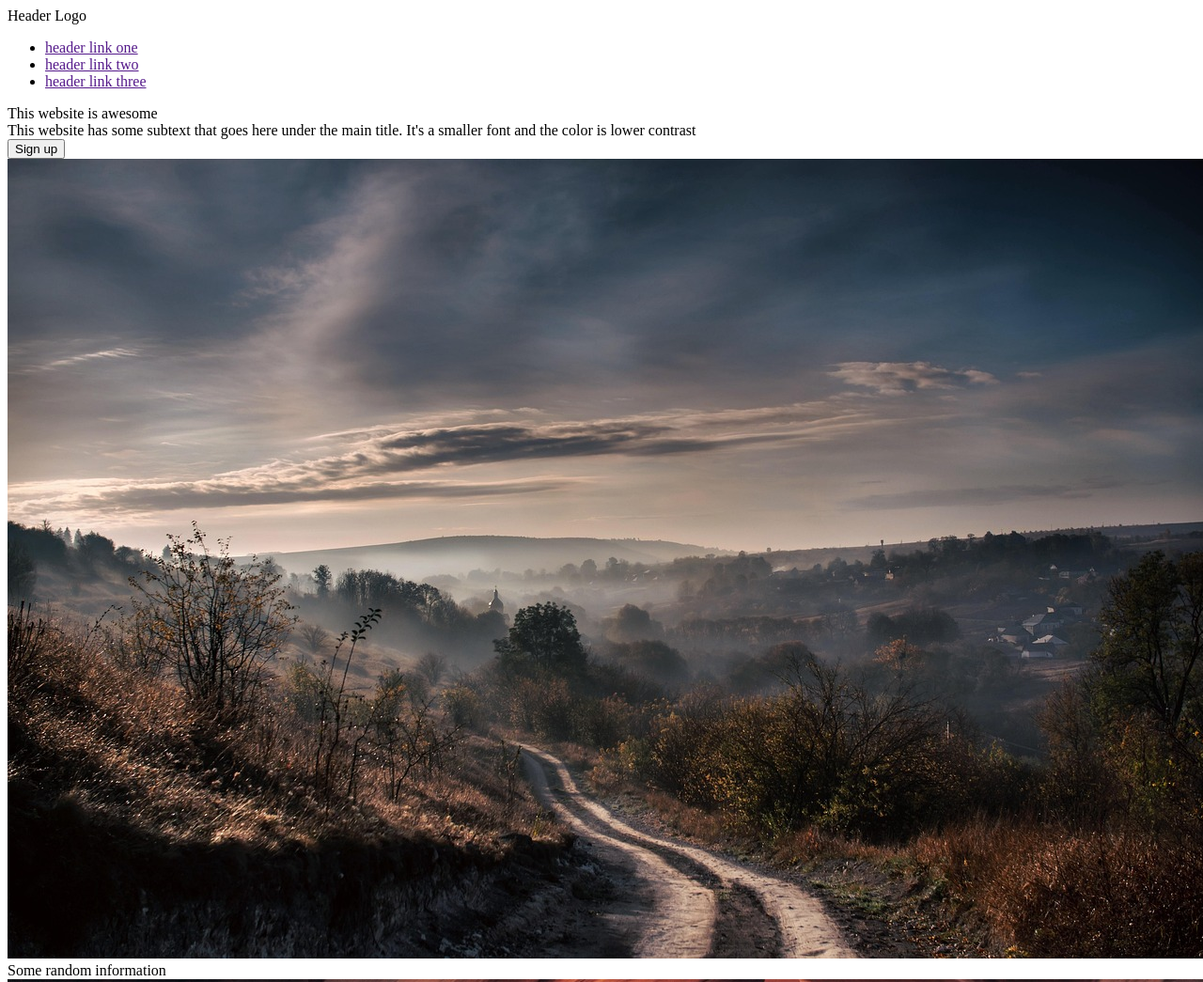
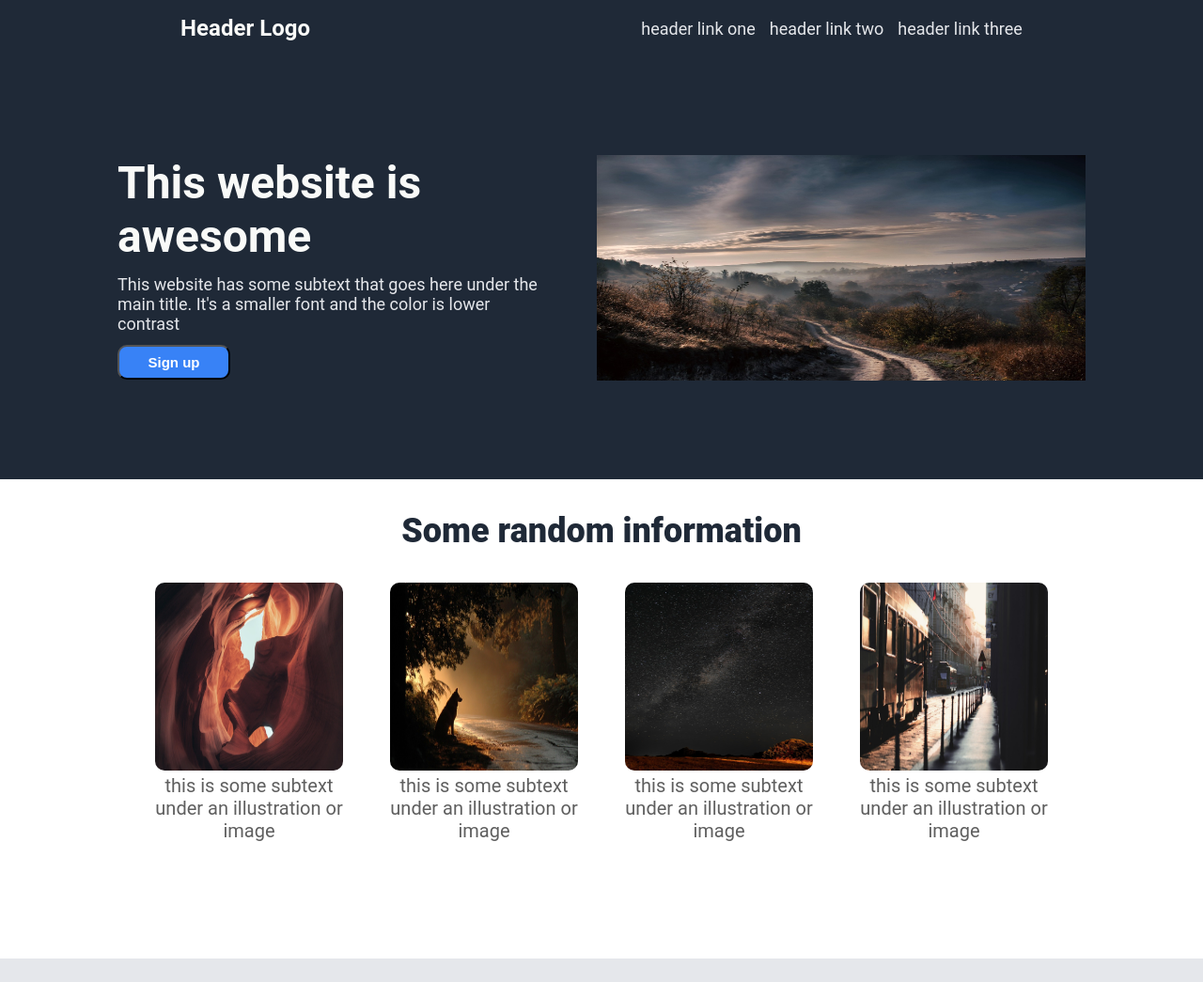
Before and after one commit to AdityaGayan/Landing-Page, a plain HTML site: page index.html in a window 1280 px wide. Shown: the top 1045 px of the page at 94% size. Drawn offline with Linux system fonts and the light colour scheme.

Commit message:
styled the header, images and quote part

```diff
--- a/index.html
+++ b/index.html
@@ -4,6 +4,7 @@
     <meta charset="UTF-8">
     <meta name="viewport" content="width=device-width, initial-scale=1.0">
     <title>Landing-Page</title>
+    <link rel="stylesheet" href="styles.css">
 </head>
 <body>
     <div class="header">
@@ -26,6 +27,8 @@
     </div>
     <div class="mainbody">
         <div class="title">Some random information</div>
+        <div class="cards">
+
             <div class="card">
                 <img src="./images/antelope.jpg" alt="antelope">
                 <div class="text">this is some subtext under an illustration or image</div>
@@ -43,15 +46,21 @@
                 <div class="text">this is some subtext under an illustration or image</div>
             </div>
         </div>
+    </div>
     <div class="quotepart">
-        <div class="quote">This is an inspiring quote or a testimonial from a customer. Maybe it's just filling up space, or maybe people will actually read it. Who knows? All is that it looks nice</div>
+        <div class="quote">This is an inspiring quote or a testimonial from a customer. Maybe it's just filling up space, or maybe people will actually read it. Who knows? All I know is that it looks nice</div>
         <div class="person">-Thor, God of Thunder</div>
     </div>
     <div class="call">
         <div class="box">
+            <div class="textbox">
+
                 <div class="titlebox">Call to action! It's time!</div>
-            div.
+                <div class="sign"></div>
+            </div>
+            <button class="sign">Sign up</button>
         </div>
     </div>
+    <div class="footer">Copyright @ The Odin Project 2025</div>
 </body>
 </html>
--- /dev/null
+++ b/styles.css
@@ -0,0 +1,126 @@
+body{
+    margin: 0;
+    padding: 0;
+    font-family: "Roboto", sans-serif;
+}
+
+/*header part*/
+.header{
+    background-color: #1f2937;
+}
+ul{
+    list-style: none;
+    display: flex;
+    margin: 0;
+    padding: 0;
+    gap: 15px;
+}
+a, .small{
+    text-decoration: none;
+    color: #E5E7EB;
+    font-size: 18px;
+}
+.first{
+    display: flex;
+    justify-content: space-around;
+    align-items: center;
+    padding: 16px;
+}
+
+.logo{
+    color: #F9FAF8;
+    font-size: 24px;
+    font-weight: 700;
+}
+
+.second{
+    display: flex;
+    justify-content: center;
+    gap: 60px;
+    align-items: center;
+    height: 450px;
+}
+
+.header-content{
+    display: flex;
+    flex-direction: column;
+    width: 450px;
+    gap: 12px;
+}
+.second img{
+    height: 240px;
+    width: 520px;
+}
+.bold{
+    font-size: 48px;
+    color: #F9FAF8;
+    font-weight: 700;
+    margin: 0;
+    padding: 0;
+}
+button{
+    background-color: #3882F6;
+    width: 120px;
+    font-size: 15px;
+    padding: 8px;
+    color: white;
+    font-weight: 600;
+    border-radius: 10px;
+}
+
+/*main body part*/
+
+.title{
+    font-size: 36px;
+    font-weight: 900;
+    color: #1f2937;
+    height: 110px;
+    display: flex;
+    justify-content: center;
+    align-items: center;
+}
+
+.card img{
+    height: 200px;
+    width: 200px;
+    border-radius: 10px;
+}
+
+.cards{
+    display: flex;
+    justify-content: center;
+    gap: 50px;
+    height: 400px;
+}
+.card{
+    width:200px;
+}
+.text{
+    text-align: center;
+    font-size: 20px;
+    color: rgb(95, 95, 95);
+}
+
+/*quote part*/
+.quotepart{
+    background-color: #E5E7EB;
+    display: flex;
+    flex-direction: column;
+    justify-content: center;
+    align-items: center;
+    height: 450px;
+}
+.quote{
+    color: #1f2937;
+    font-size: 36px;
+    width: 900px;
+    font-style: italic;
+}
+.person{
+    width: 750px;
+    text-align: right;
+    font-weight: 900;
+    font-size: 20px;
+}
+
+/*sign up part*/
```
Lines whose indentation alone changed are shown as unchanged.
